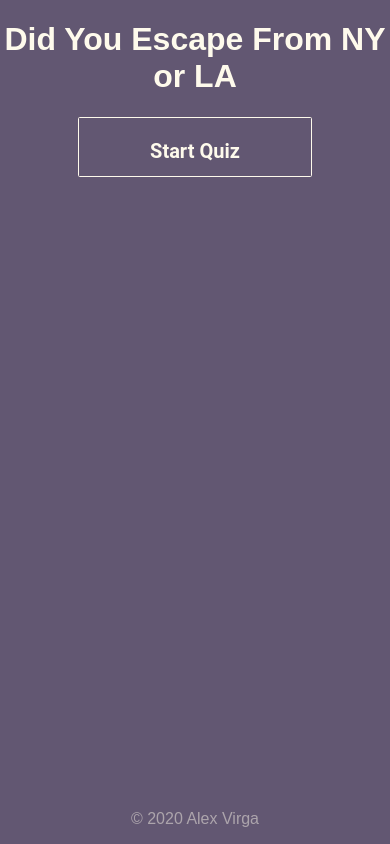
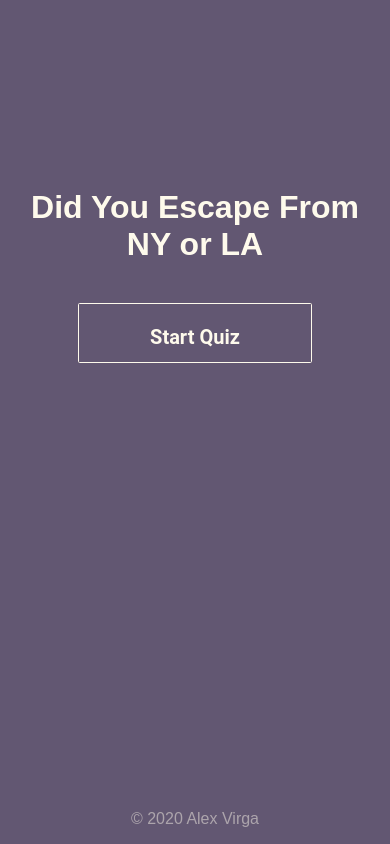
Before and after one commit to alexvirga/NY-or-LA, a React (Create React App) app: page / in a window 390 px wide. Built offline with nearby package versions, Linux system fonts and the light colour scheme.

Commit message:
responsive styling

```diff
--- a/package.json
+++ b/package.json
@@ -6,11 +6,14 @@
     "@testing-library/jest-dom": "^4.2.4",
     "@testing-library/react": "^9.5.0",
     "@testing-library/user-event": "^7.2.1",
+    "gh-pages": "^2.2.0",
     "react": "^16.13.1",
     "react-dom": "^16.13.1",
     "react-scripts": "3.4.1"
   },
   "scripts": {
+    "predeploy": "npm run build",
+    "deploy": "gh-pages -d build",
     "start": "react-scripts start",
     "build": "react-scripts build",
     "test": "react-scripts test",
@@ -19,6 +22,7 @@
   "eslintConfig": {
     "extends": "react-app"
   },
+  "homepage": "https://alexvirga.github.io/NY-or-LA",
   "browserslist": {
     "production": [
       ">0.2%",
--- a/public/index.html
+++ b/public/index.html
@@ -6,8 +6,8 @@
     <meta name="viewport" content="width=device-width, initial-scale=1" />
     <meta name="theme-color" content="#000000" />
     <meta
-      name="description"
-      content="Web site created using create-react-app"
+      name="NY or LA"
+      content=""
     />
     <link rel="apple-touch-icon" href="%PUBLIC_URL%/logo192.png" />
     <!--
@@ -24,7 +24,7 @@
       work correctly both with client-side routing and a non-root public URL.
       Learn how to configure a non-root public URL by running `npm run build`.
     -->
-    <title>React App</title>
+    <title>NY or LA</title>
   </head>
   <body>
     <noscript>You need to enable JavaScript to run this app.</noscript>
--- a/src/App.css
+++ b/src/App.css
@@ -30,7 +30,7 @@
   display: inline-block;
   padding: 0.35em 1.2em;
   border: 0.1em solid #fefaec;
-  margin: 0 0.3em 0.3em 0;
+  margin: 40px;
   border-radius: 0.12em;
   box-sizing: border-box;
   text-decoration: none;
@@ -55,13 +55,18 @@
   width: 100vw;
   flex-direction: column;
   align-items: center;
+  position: fixed;
+  top: 13%;
+  bottom: 13%
 }
 
 .slide {
   display: inline-block;
+  flex-direction: column;
+  align-items: center;
   animation: slide 0.6s;
   margin: 20px;
-  overflow: hidden;
+
 }
 
 .quiz-landing {
@@ -69,10 +74,38 @@
   display: inline-block;
   color: #fefaec;
   width: 100vw;
+  position: absolute;
+  top: 15%;
+    left: 0%;
 }
 
 /*---------- Responses ----------*/
+.response-container {
+  height: 250px;
+  width: 60%;
+  max-width: 680px;
+  min-width: 200px;
+  display: inline-flex;
+  margin: 20px
+}
 
+.response {
+  width: 49%;
+  text-align: center;
+  background-color: #625772;
+  align-items: center;
+  display: inline-flex;
+  justify-content: center;
+  border-color: white;
+  height: 100%;
+  color: #fefaec;
+  padding: 0px 10px 0px 10px;
+
+}
+
+.response:hover {
+  background-color: #ab9cc2bb;
+}
 .response-left {
   border-right: 1px solid;
   border-radius: 10px 0px 0px 10px;
@@ -88,7 +121,7 @@
   width: 100%;
   max-width: 850px;
   font-size: 1.4em;
-
+  margin-bottom: 30px;
   display: inline-flex;
   justify-content: center;
 }
@@ -97,38 +130,18 @@
 /*---------- Quiz Results ----------*/
 .result-text {
   color: #fefaec;
-  width: 100%;
-  max-width: 850px;
+
+  position: absolute;
+  top: 30%;
+  left: 0%;
+  right: 0%;
   font-size: 1.4em;
-
-  display: inline-flex;
   justify-content: center;
+  margin: 20px;
+  overflow: wrap;
 }
 
-.response-container {
-  height: 250px;
-  width: 60%;
-  max-width: 680px;
-  min-width: 200px;
-  display: inline-flex;
-}
 
-.response {
-  width: 49%;
-  text-align: center;
-  background-color: #625772;
-  align-items: center;
-  display: inline-flex;
-  justify-content: center;
-  border-color: white;
-  height: 100%;
-  color: #fefaec;
-  padding: 0px 10px 0px 10px;
-}
-
-.response:hover {
-  background-color: #ab9cc2bb;
-}
 
 
 /*---------- Progress ----------*/
@@ -178,6 +191,7 @@
   left: 0;
   bottom: 0;
   right: 0;
+  margin-top: 20px;
 }
 
 
@@ -189,13 +203,24 @@
   }
   .quiz-container {
     overflow: hidden;
+
+
   }
   .start-button {
     display: block;
-    margin: 0.4em auto;
+    margin: 40px auto;
     width: 60%;
     max-width: 300px;
     height: 60px;
+
+
+
+  }
+  .quiz-landing {
+    overflow: hidden;
+    position: absolute;
+    top: 20%;
+    left: 0%
   }
 }
 
--- a/src/Components/Home.js
+++ b/src/Components/Home.js
@@ -44,7 +44,7 @@ class Home extends Component {
           )
         ) : (
           <div className="quiz-landing">
-            <h1> Did You Escape From NY or LA </h1>
+            <h1 style={{margin: "20px"}}> Did You Escape From NY or LA </h1>
             <button
               className={"start-button"}
               onClick={() => this.setState({ started: true })}
--- a/src/Components/QuestionList.js
+++ b/src/Components/QuestionList.js
@@ -11,8 +11,8 @@ const questionList = [
       question: "What caused the root of all of the chaos?",
       points: 1,
       answers: [
+        { answer: "World War 3", city: "NY" },
         { answer: "An earthquake", city: "LA" },
-        { answer: "World War 3", city: "NY" },
       ],
     },
     {
@@ -27,8 +27,8 @@ const questionList = [
       question: "Where was an island converted into a prison?",
       points: 1,
       answers: [
+        { answer: "Manhattan", city: "NY" },
         { answer: "LA", city: "LA" },
-        { answer: "Manhattan", city: "NY" },
       ],
     },
     {
```
Also changed, not shown: 1 other file (tests, documents, lock files or other folders).
